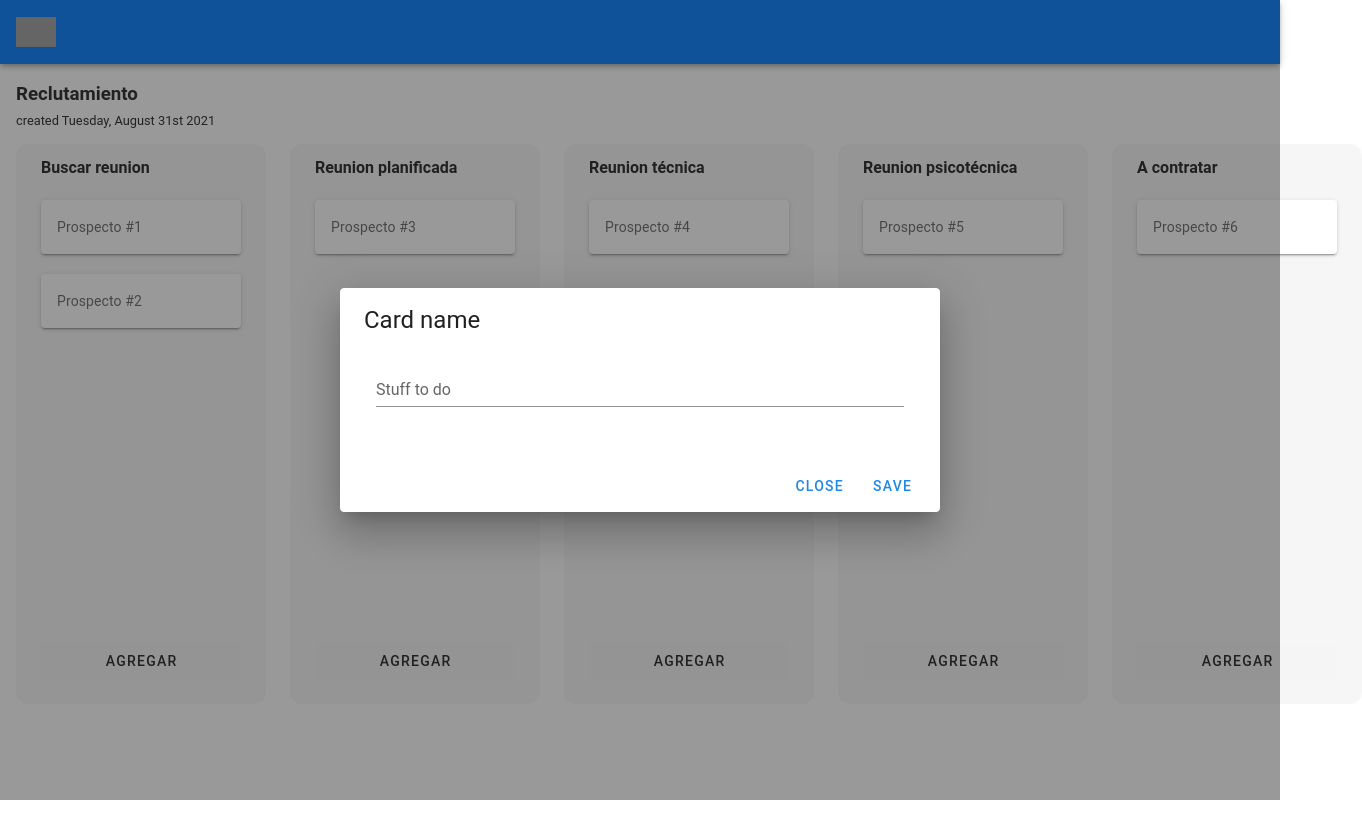
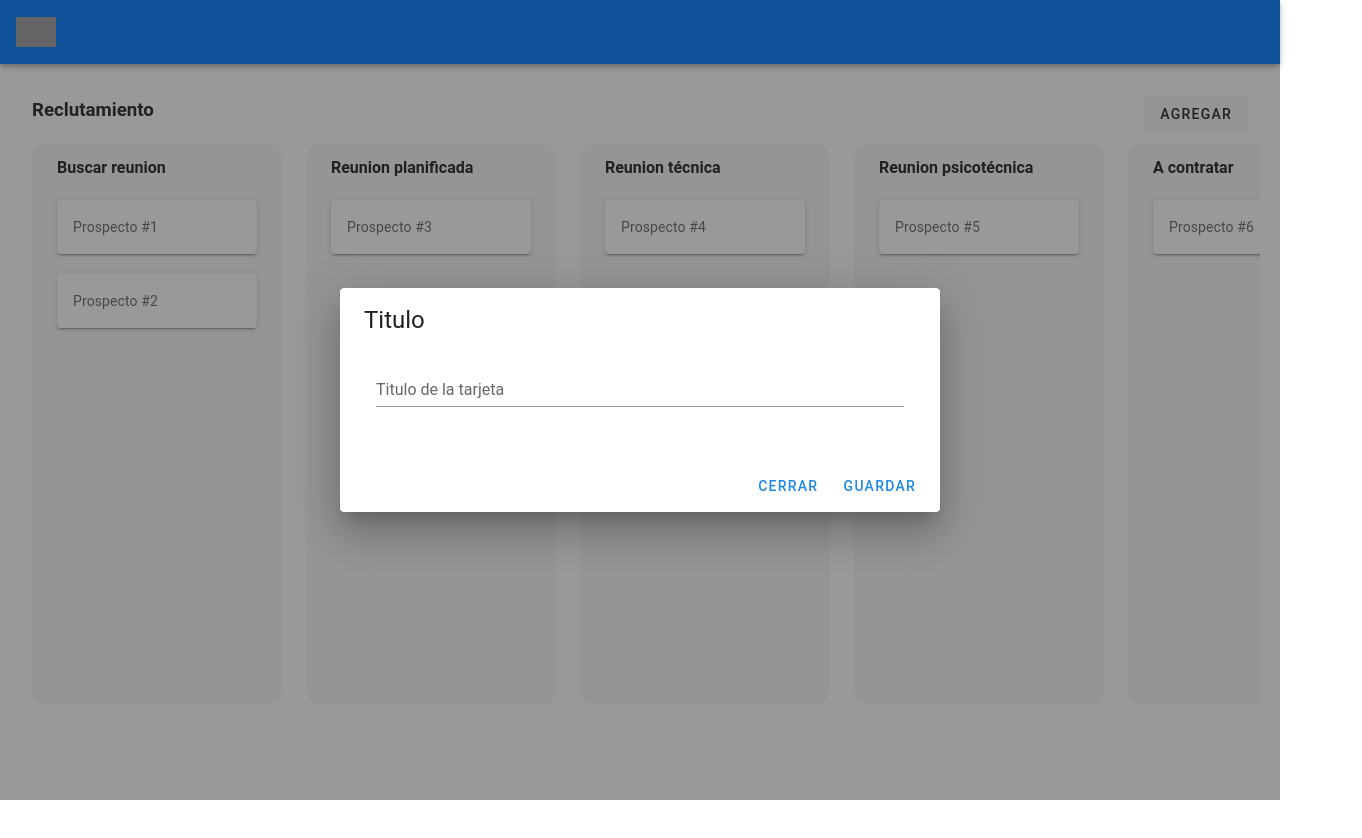
Before and after one commit to dantovalphas/vue-drag-and-drop, a Vue app: page / in a window 1280 px wide. Both pictures are taken after a click on the button "AGREGAR". Shown: the top 838 px of the page, 1362 px wide, since content can reach past the window. Before the commit the page ends 800 px from the top, so only its background shows below. Built offline with nearby package versions, Linux system fonts and the light colour scheme; grey boxes are pictures that could not be loaded; a small style sheet from the web is missing.

Commit message:
Add to first list
Signed-off-by: Daniel Tovar <danieldaniyyelda@gmail.com>

```diff
--- a/src/components/Board.vue
+++ b/src/components/Board.vue
@@ -1,7 +1,15 @@
 <template>
-  <div class="pm-4 ma-4">
-    <h3>{{ board.title }}</h3>
-    <small>created {{ formatDate(board.dateCreated) }}</small>
+  <div
+    class="d-flex flex-column board"
+    :style="`background-color:${board.color}`"
+  >
+    <div class="d-flex flex-row justify-space-between">
+      <h3>{{ board.title }}</h3>
+      <v-btn depressed @click="dialogCard = true" class="mt-auto"
+        >Agregar</v-btn
+      >
+    </div>
+
     <div class="d-flex flex-row pr-6 pt-3">
       <div
         v-for="list in board.lists"
@@ -26,28 +34,18 @@
         >
           <v-card-text> {{ card.title }} </v-card-text>
         </v-card>
-
-        <v-btn
-          depressed
-          @click="
-            dialogCard = true;
-            listId = list.id;
-          "
-          class="mt-auto"
-          >Agregar</v-btn
-        >
       </div>
       <v-dialog v-model="dialogCard" persistent max-width="600px">
         <v-card elevation="0">
           <v-card-title>
-            <span class="headline">Card name</span>
+            <span class="headline">Titulo</span>
           </v-card-title>
           <v-card-text>
             <v-container>
               <v-row>
                 <v-col cols="12">
                   <v-text-field
-                    label="Stuff to do"
+                    label="Titulo de la tarjeta"
                     v-model="card.title"
                     required
                   ></v-text-field>
@@ -58,10 +56,10 @@
           <v-card-actions>
             <v-spacer></v-spacer>
             <v-btn color="blue darken-1" text @click="dialogCard = false">
-              Close
+              Cerrar
             </v-btn>
             <v-btn color="blue darken-1" text @click="createCard()">
-              Save
+              Guardar
             </v-btn>
           </v-card-actions>
         </v-card>
@@ -87,13 +85,13 @@
           <v-card-actions>
             <v-spacer></v-spacer>
             <v-btn color="red darken-1" text @click="deleteCard()">
-              Delete
+              Eliminar
             </v-btn>
             <v-btn color="blue darken-1" text @click="dialogEditCard = false">
-              Close
+              Cerrar
             </v-btn>
             <v-btn color="blue darken-1" text @click="updateCard()">
-              Save
+              Guardar
             </v-btn>
           </v-card-actions>
         </v-card>
@@ -111,6 +109,7 @@ export default {
   data() {
     return {
       board: {
+        color: "#ffffff",
         title: "Reclutamiento",
         dateCreated: "2021-08-31",
         lists: [
@@ -221,6 +220,7 @@ export default {
       if (that.card.title != "") {
         //add to firebase
         //Let's give our card a created date.
+        that.listId = "476edd1b-a98c-4d4f-9361-5b670c1a1450";
         that.card.id = uuidv4();
         that.card.dateCreated = Date.now();
         that.card.listId = that.listId;
@@ -340,8 +340,9 @@ export default {
 <style scoped>
 .board {
   padding: 12px;
+  margin: 20px;
   height: 100vh;
-  overflow: scroll;
+  overflow: auto;
 }
 .list {
   min-width: 250px;
@@ -350,23 +351,4 @@ export default {
   border-radius: 12px;
   min-height: 70vh;
 }
-
-.create-list {
-  background-color: rgb(228 228 228 / 35%);
-}
-
-a {
-  text-decoration: none;
-}
-
-.menu-items a {
-  color: #000000;
-  padding: 10px 0px 10px 3px;
-  font-size: 24px;
-}
-
-.jello-topbar {
-  background-color: rgb(255, 255, 255, 0);
-  padding: 0px;
-}
 </style>
```
